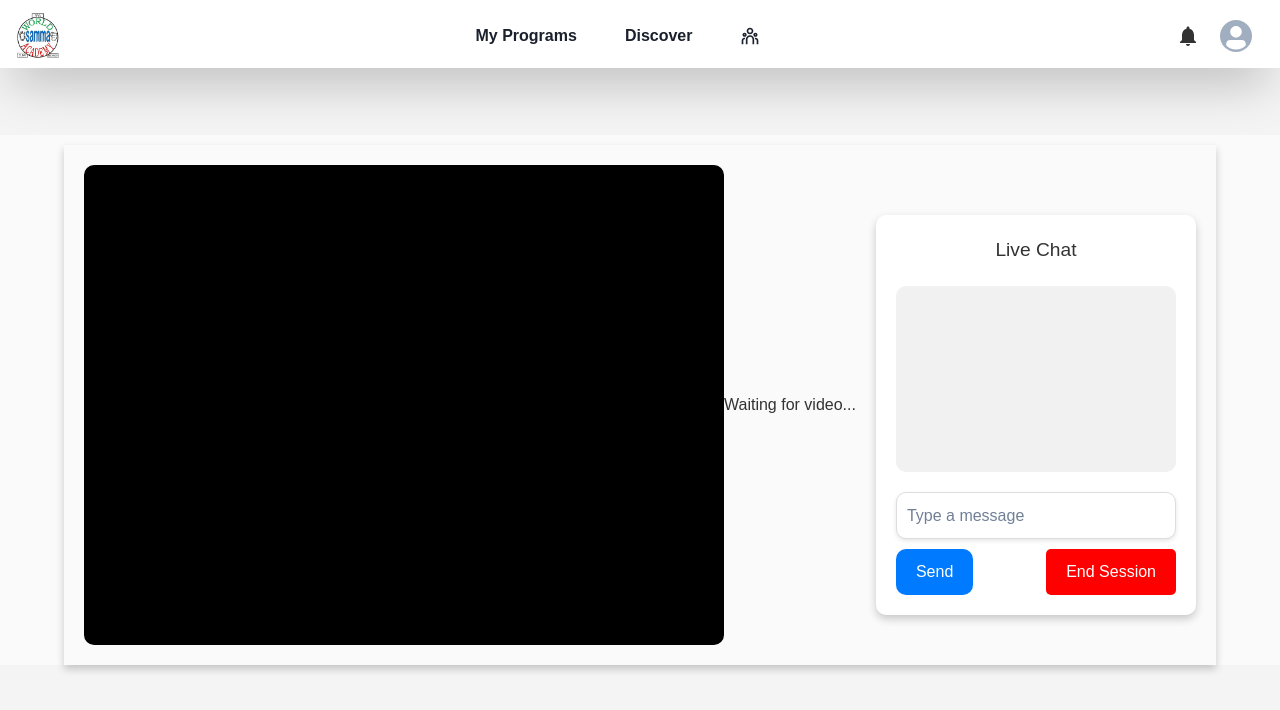
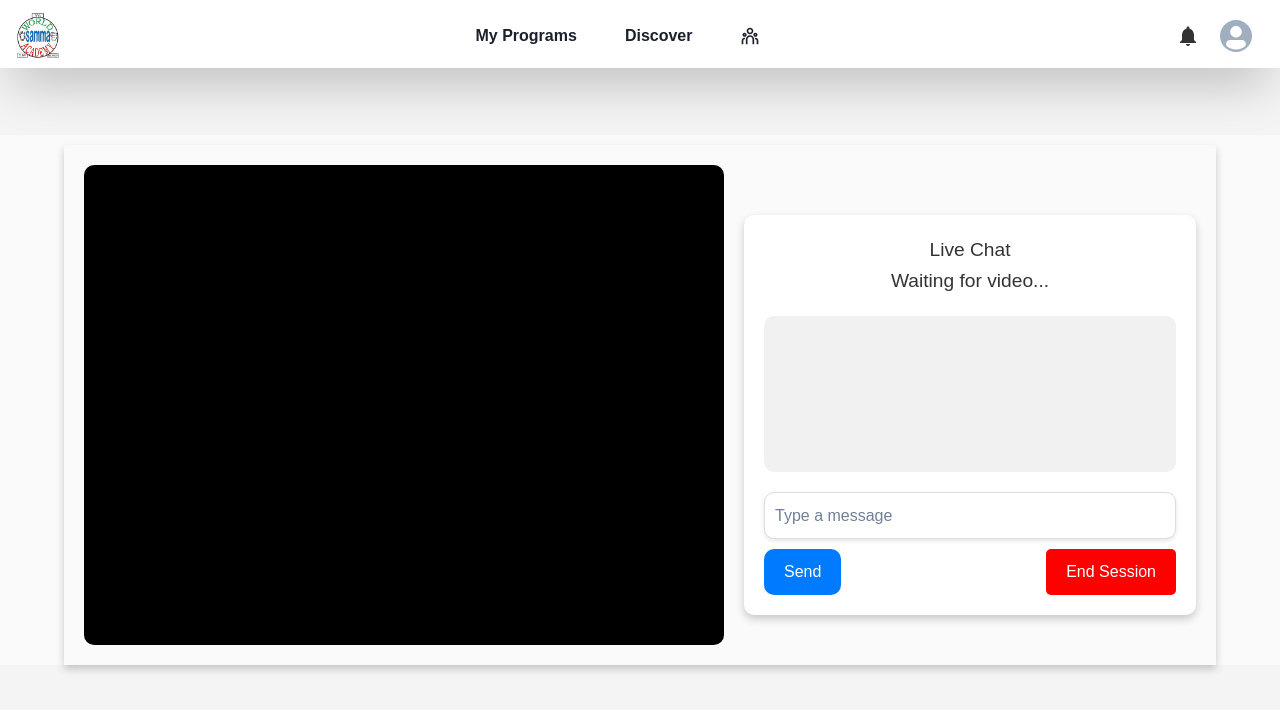
Before and after one commit to jdtheefirst/World-Samma-Fed, a React (Create React App) app in the folder frontend/: page /videochat in a window 1280 px wide. Shown: the top 710 px of the page. Built offline with nearby package versions, Linux system fonts and the light colour scheme.

Commit message:
some adap

```diff
--- a/frontend/src/components/VideoStream.js
+++ b/frontend/src/components/VideoStream.js
@@ -27,9 +27,15 @@ function VideoChat({ user }) {
         setIsSocketConnected(false);
       });
 
-      socket.on("received-message", (message) => {
+      const handleReceivedMessage = (message) => {
         setMessages((prev) => [...prev, message]);
-      });
+      };
+
+      socket.on("received-message", handleReceivedMessage);
+
+      return () => {
+        socket.off("received-message", handleReceivedMessage);
+      };
     }
   }, [socket]);
 
@@ -57,6 +63,9 @@ function VideoChat({ user }) {
             console.log('Admin starting video');
             stream.startVideo({ videoElement: videoRef.current });
             setIsSendingVideo(true);
+
+            // Broadcast session started to all clients
+            socket.emit("wsfSessionStarted");
           } else {
             console.log('Viewer listening for video state changes');
 
@@ -82,6 +91,11 @@ function VideoChat({ user }) {
                 });
               }
             });
+
+            socket.on("wsfSessionStarted", () => {
+              console.log("Session started notification received");
+              // Handle the session start logic for participants if needed
+            });
           }
         } catch (error) {
           console.error('Error joining session or accessing stream', error);
@@ -89,17 +103,6 @@ function VideoChat({ user }) {
       };
 
       joinSession();
-
-      const handleReceivedMessage = (message) => {
-        console.log('Received message:', message);
-        setMessages((prev) => [...prev, message]);
-      };
-
-      socket.on('received-message', handleReceivedMessage);
-
-      return () => {
-        socket.off('received-message', handleReceivedMessage);
-      };
     }
   }, [isSocketConnected, user, socket]);
 
@@ -128,9 +131,8 @@ function VideoChat({ user }) {
       <div className="stream-content">
         <div className="video-container">
           <video ref={videoRef} style={{ width: '640px', height: '480px' }} />
-          {!isSendingVideo && <p>Waiting for video...</p>}
           <div className="chat-container">
-            <h3>Live Chat</h3>
+            <h3>Live Chat{!isSendingVideo && <p>Waiting for video...</p>}</h3>
             <div className="chat-messages">
               {messages.map((msg, idx) => (
                 <li style={{ display: 'flex', justifyContent: "left", alignItems: "center" }} key={idx}>
--- a/frontend/src/pages/ProfilePage.js
+++ b/frontend/src/pages/ProfilePage.js
@@ -38,6 +38,8 @@ const ProfilePage = ({ user }) => {
   const [show, setShow] = useState(false);
   const [register, setRegister] = useState(false);
   const adminId = "6693a995f6295b8bd90d9301";
+
+  console.log(user);
 
   const requestClub = useCallback(async () => {
     if (!user.coach) {
```
